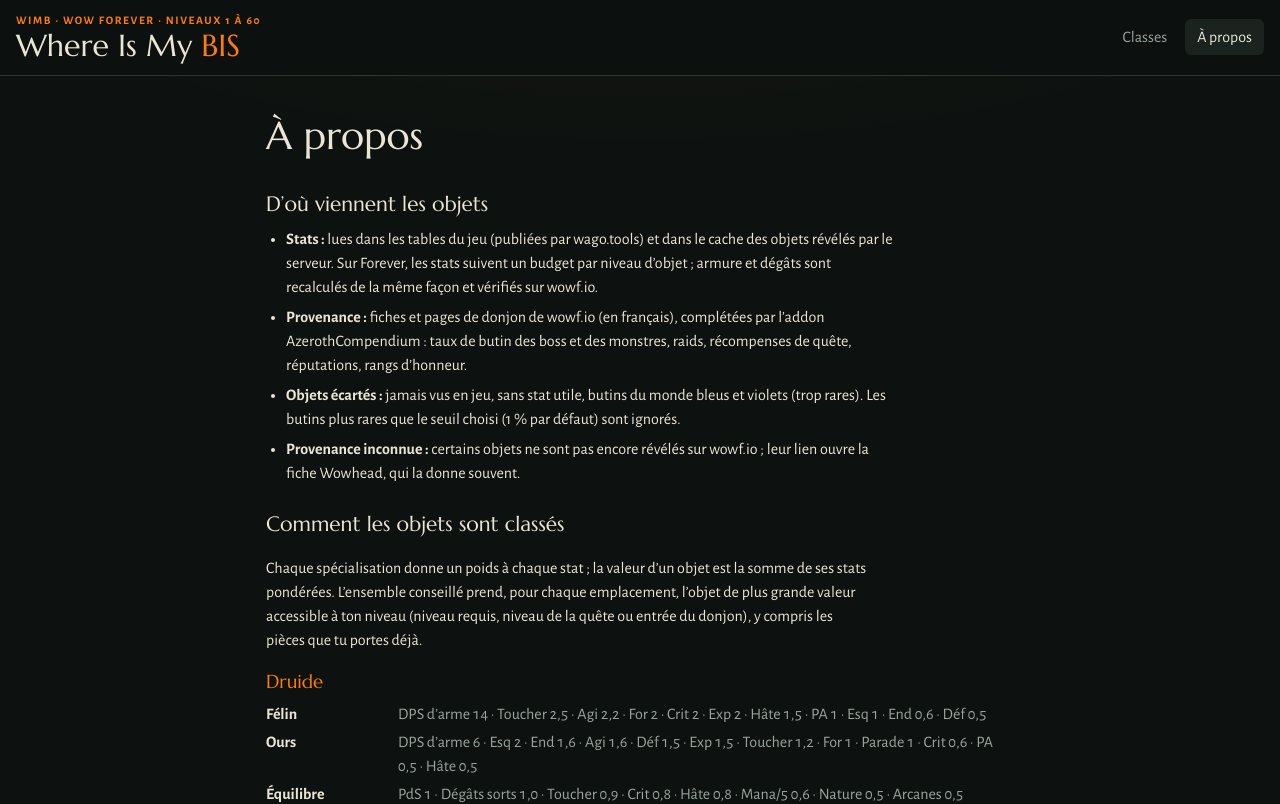
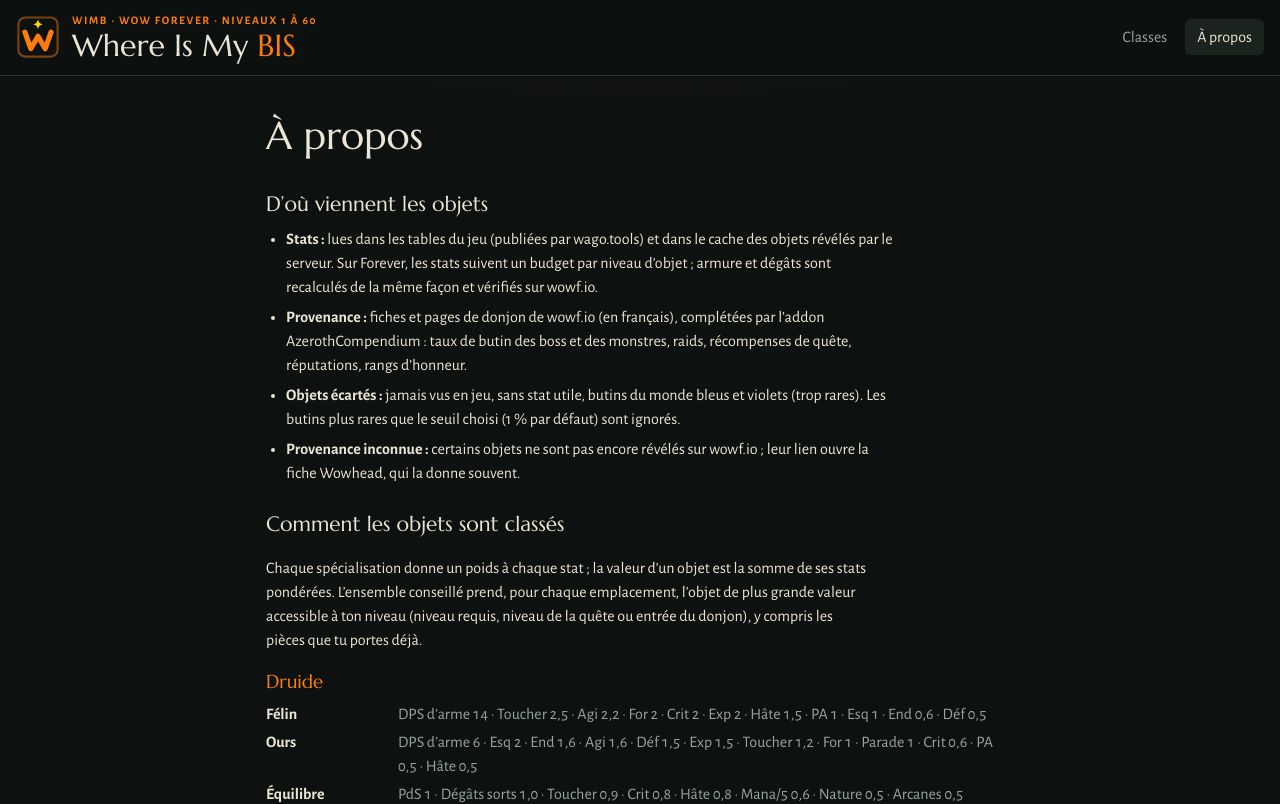
Before and after one commit to Cerynna/where-is-my-bis, a React (Vite) app: page /a-propos in a window 1280 px wide. Shown: the top 804 px of the page. Built offline with nearby package versions, Linux system fonts and the light colour scheme.

Commit message:
Icône WIMB, reprise dans l'en-tête

```diff
--- a/src/composants/Cadre.tsx
+++ b/src/composants/Cadre.tsx
@@ -1,5 +1,6 @@
 import { useEffect } from 'react';
 import { Link, NavLink, Outlet, useLocation } from 'react-router';
+import { cheminPublic } from '../chemins.ts';
 
 /** En-tête, contenu de la page et pied de page, communs à tout le site. */
 export function Cadre() {
@@ -11,8 +12,11 @@ export function Cadre() {
       <header className="entete">
         <div className="entete-int">
           <Link to="/" className="marque">
-            <span className="sur-titre">WIMB · WoW Forever · niveaux 1 à 60</span>
-            <span className="titre-site">Where Is My <span className="bis">BIS</span></span>
+            <img className="logo" src={cheminPublic('favicon.svg')} alt="" width={44} height={44} />
+            <span>
+              <span className="sur-titre">WIMB · WoW Forever · niveaux 1 à 60</span>
+              <span className="titre-site">Where Is My <span className="bis">BIS</span></span>
+            </span>
           </Link>
           <nav className="nav-site" aria-label="Site">
             <NavLink to="/" end>Classes</NavLink>
--- a/src/styles.css
+++ b/src/styles.css
@@ -54,7 +54,8 @@ small { color: var(--muted); }
 .entete { border-bottom: 1px solid var(--line); background: rgba(13, 18, 16, 0.92); position: sticky; top: 0; z-index: 20; backdrop-filter: blur(6px); }
 .entete-int { max-width: 1400px; margin: 0 auto; padding: 12px max(16px, env(safe-area-inset-right, 0px)) 12px max(16px, env(safe-area-inset-left, 0px)); display: flex; flex-wrap: wrap; gap: 10px 24px; align-items: center; justify-content: space-between; }
 .sur-titre { display: block; color: var(--accent); text-transform: uppercase; letter-spacing: 0.14em; font-size: 0.72rem; font-weight: 700; }
-.marque { text-decoration: none; color: var(--ink); }
+.marque { text-decoration: none; color: var(--ink); display: flex; align-items: center; gap: 12px; }
+.marque .logo { flex: none; width: clamp(36px, 6vw, 44px); height: auto; }
 .titre-site { display: block; font-family: var(--font-d); font-size: clamp(1.4rem, 3vw, 1.9rem); line-height: 1.1; }
 .titre-site .bis { color: var(--accent); }
 .nav-site { display: flex; gap: 6px; }
```
Also changed, not shown: public/favicon.svg.
